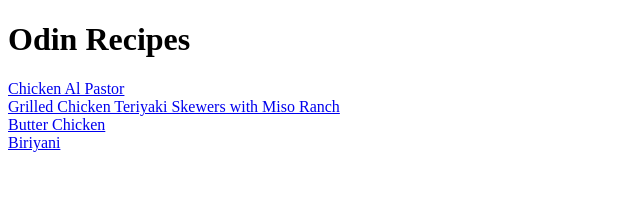
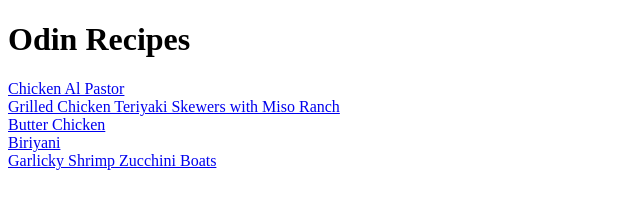
Before and after one commit to danush754/FullStack_Eupheus, a plain HTML site: page index.html in a window 1280 px wide. Shown: the whole page, without its empty margins (0-640 px from the left). Drawn offline with Linux system fonts and the light colour scheme.

Commit message:
Add the new dish Garlicky Shrimp Zucchini Boats

```diff
--- a/index.html
+++ b/index.html
@@ -17,6 +17,8 @@
     <a href="recipes/Butter_Chicken.html">Butter Chicken</a>
     <br>
     <a href="recipes/Biriyani.html">Biriyani</a>
+    <br>
+    <a href="recipes/Garlicky_Shrimp_Zucchini_Boats.html">Garlicky Shrimp Zucchini Boats</a>
 
 
 </body>
```
